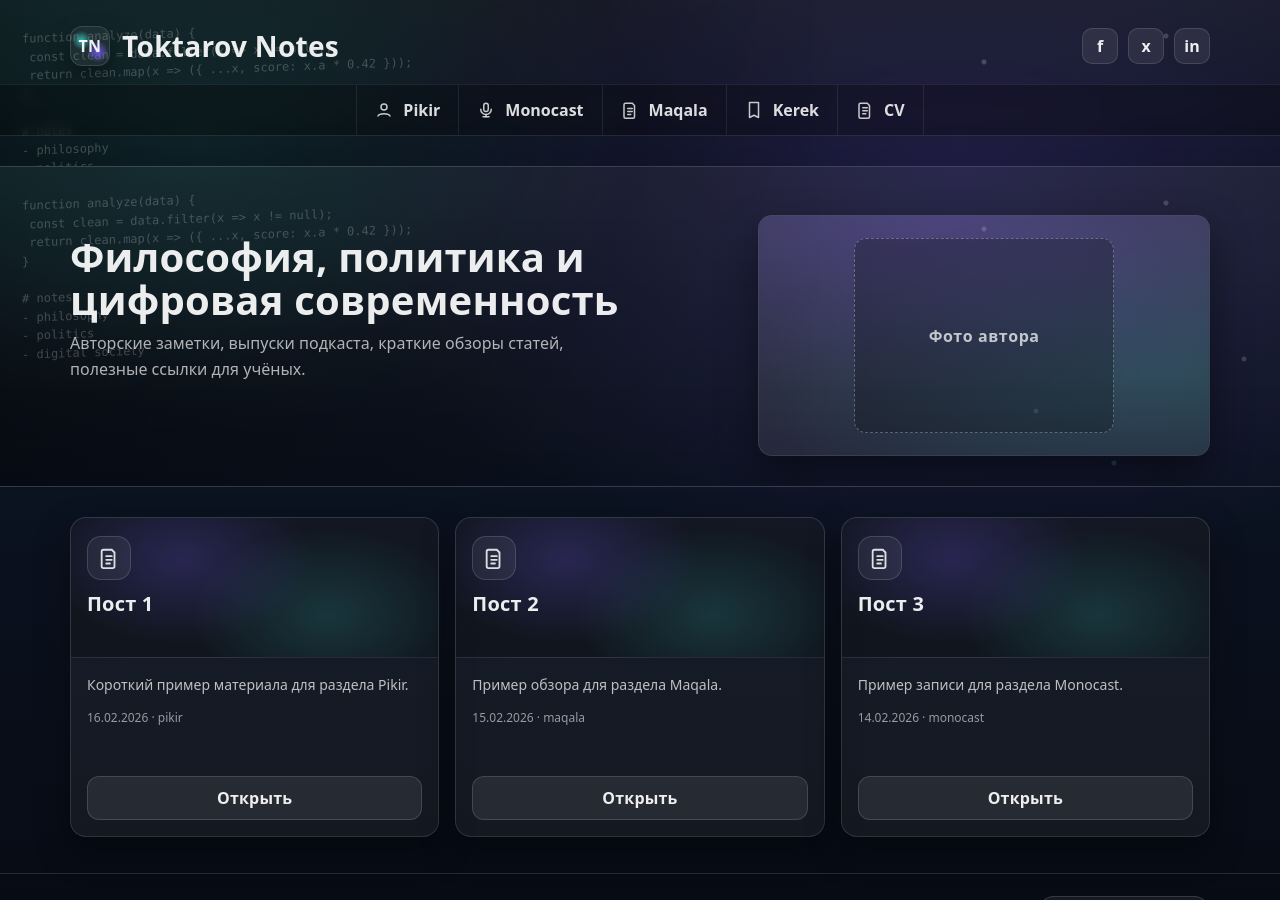
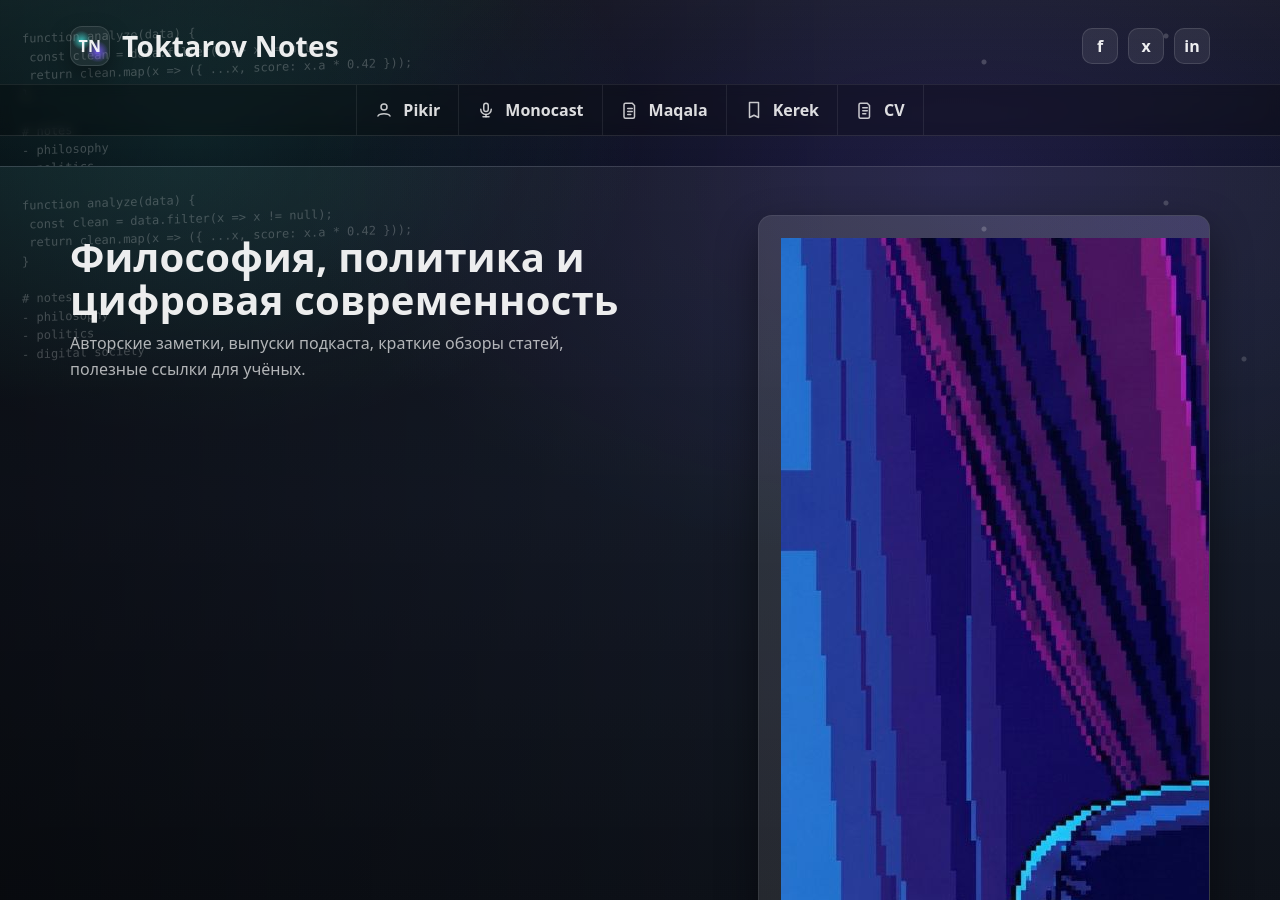
Before and after one commit to ermekuss/blog, a Jekyll site: the page built from README.md, in a window 1280 px wide and 900 px high. Built offline with Jekyll 4.4.1, drawn with Linux system fonts in a browser that asks for light colours; our own code applies the rules of GitHub Pages for plain Markdown files.

Commit message:
Update home.html

```diff
--- a/_layouts/home.html
+++ b/_layouts/home.html
@@ -12,7 +12,7 @@ layout: default
 
       <aside class="photo-card" aria-label="Фото автора">
         <div class="photo-placeholder">
-          <div class="photo-box">Фото автора</div>
+          <img class="author-photo" src="{{ '/assets/img/author.png' | relative_url }}" alt="Фото автора">
         </div>
       </aside>
     </div>
```
